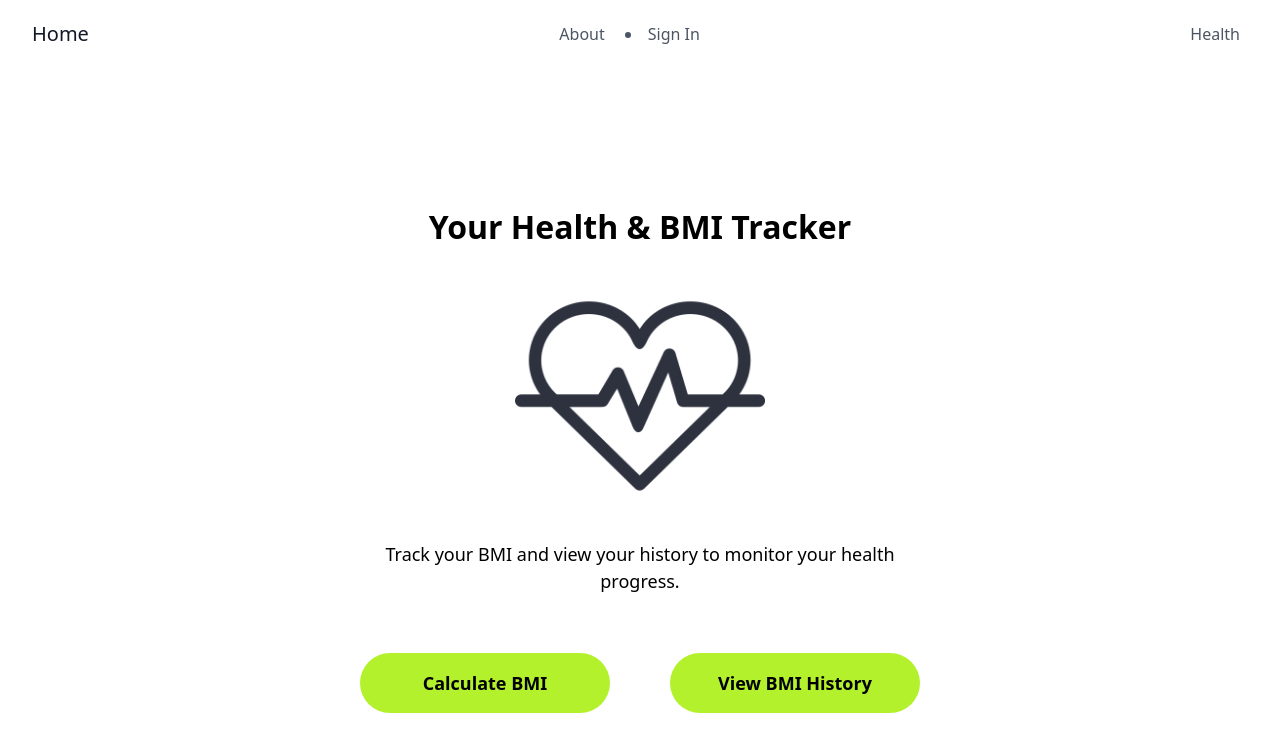
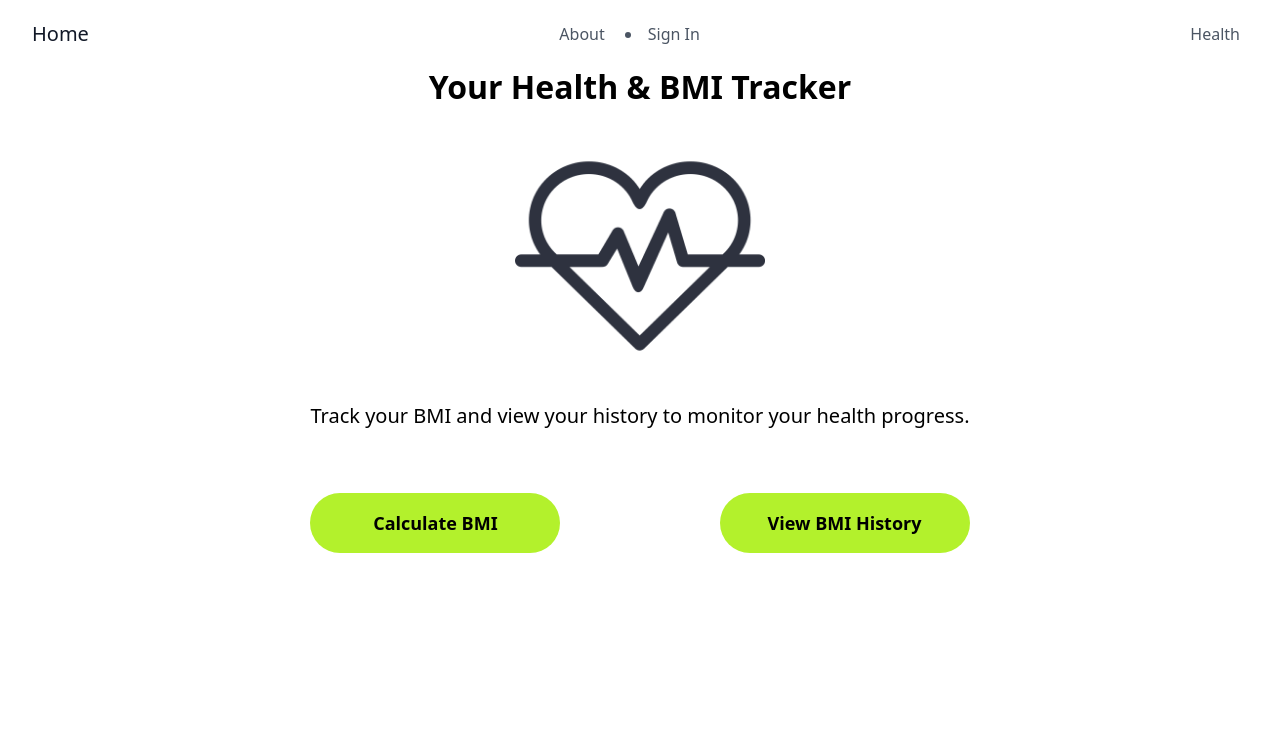
Before and after one commit to mrco245/SWENG861-Group3, a React (Vite) app in the folder client/: page /healthhomepage in a window 1280 px wide. Shown: the top 752 px of the page. Built offline with nearby package versions, Linux system fonts and the light colour scheme.

Commit message:
Health homepage styling fixes

```diff
--- a/client/src/pages/HealthHomepage.jsx
+++ b/client/src/pages/HealthHomepage.jsx
@@ -8,8 +8,8 @@ export default function HealthHomepage() {
   const navigate = useNavigate();
 
   return (
-    <Container className="homepage">
-      <div className="home-content d-flex flex-column align-items-center justify-content-center flex-wrap text-center">
+    <div className="homepage">
+      <div className="d-flex flex-column align-items-center justify-content-center flex-wrap text-center">
         <h1 className="home-title">Your Health & BMI Tracker</h1>
         <img
           src={healthIcon}
@@ -34,6 +34,6 @@ export default function HealthHomepage() {
         </button>
         </div>
       </div>
-    </Container>
+    </div>
   );
 }
--- a/client/src/styles/Health.css
+++ b/client/src/styles/Health.css
@@ -163,6 +163,7 @@ input:focus {
   justify-content: center; /* Horizontally center */
   align-items: center; /* Vertically center */
   padding:0;
+  margin-top: -150px;
 }
 
 .home-content {
@@ -171,11 +172,6 @@ input:focus {
   width: 100%;
   max-width: 600px;
   margin: 0 auto;
-  }
-
-  html, body {
-    height: 100%;
-    margin:0;
 }
 
 .health-icon {
@@ -193,7 +189,7 @@ input:focus {
 
 .home-text {
   margin: 10px auto 30px auto;
-    font-size: 18px; /* Increase text size */
+  font-size: 20px; /* Increase text size */
 }
 
 .home-btn {
@@ -217,3 +213,22 @@ input:focus {
   justify-content: space-between;
   width: 100%;
 }
+
+
+
+@media (max-width: 768px) { /* For tablets and smaller devices */
+  .home-content {
+      width: 100%; /* Full width on smaller screens */
+      padding: 10px; /* Adjust padding */
+  }
+}
+
+@media (max-width: 480px) { /* For mobile devices */
+  .home-title {
+      font-size: 1.5rem; /* Smaller font size */
+  }
+  .home-btn {
+      width: 100%; /* Full width buttons */
+      margin-bottom: 10px; /* Adjust button spacing */
+  }
+}
```
Lines whose indentation alone changed are shown as unchanged.
